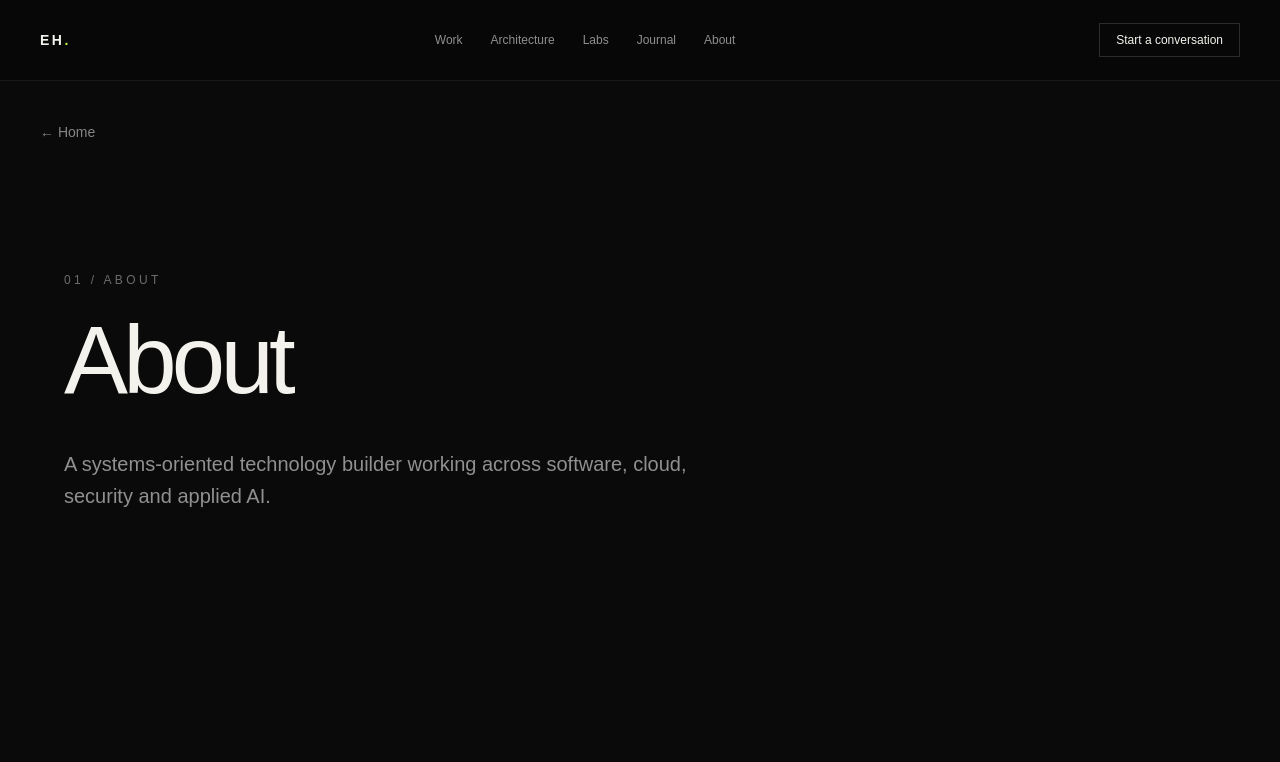
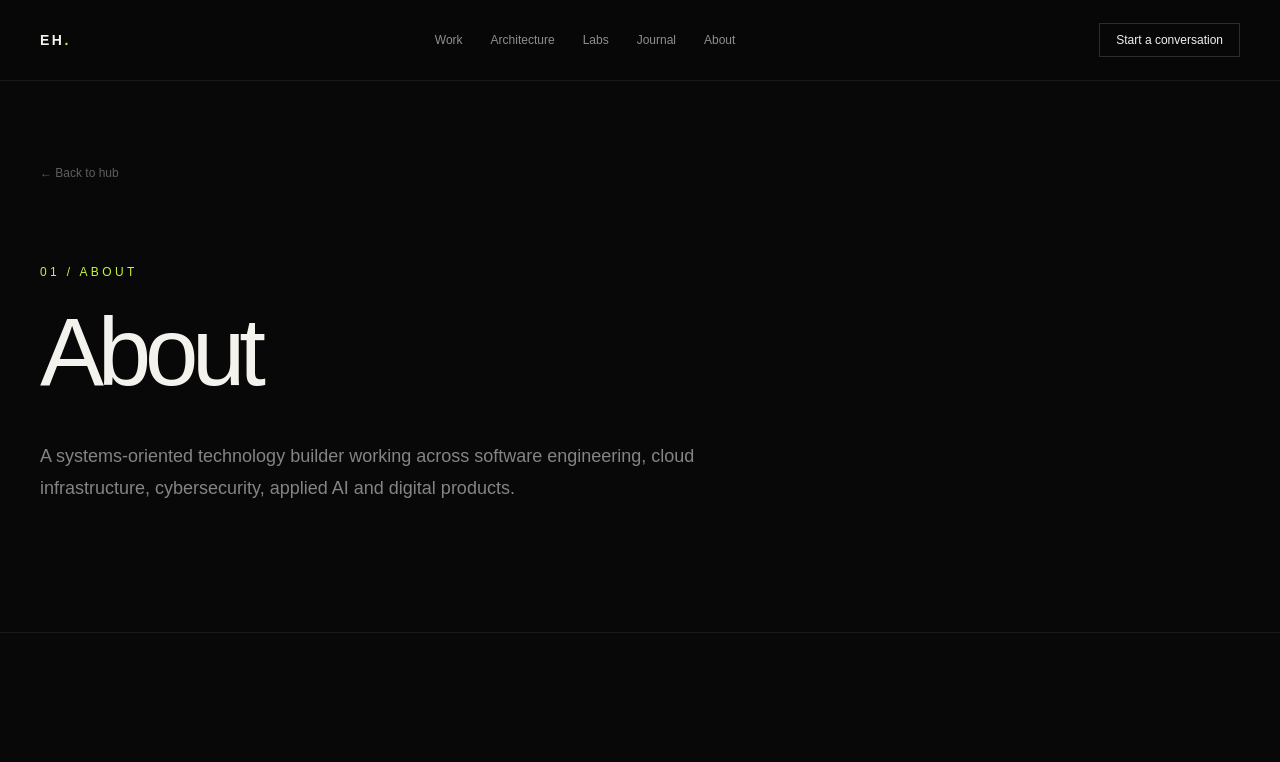
Before and after one commit to digitaleflex/eurinhash-portofolio, a Next.js app: page /about in a window 1280 px wide. Shown: the top 762 px of the page. Built offline with nearby package versions, Linux system fonts and the light colour scheme.

Commit message:
feat: build portfolio routes

```diff
--- a/app/about/page.tsx
+++ b/app/about/page.tsx
@@ -1,6 +1,2 @@
-export default function AboutPage() {
-  return <Page title="About" eyebrow="01 / About" intro="A systems-oriented technology builder working across software, cloud, security and applied AI." />;
-}
-function Page({title,eyebrow,intro}:{title:string;eyebrow:string;intro:string}) {
-  return <main className="min-h-screen bg-ink text-paper px-6 py-10 md:px-10"><a href="/" className="text-sm text-white/50">← Home</a><section className="mx-auto max-w-6xl py-32"><p className="text-xs uppercase tracking-[.28em] text-white/40">{eyebrow}</p><h1 className="mt-6 text-6xl tracking-[-.05em] md:text-8xl">{title}</h1><p className="mt-10 max-w-2xl text-xl leading-8 text-white/55">{intro}</p></section></main>;
-}
+import { PageHero } from "@/components/page-hero";
+export default function About(){return <main><PageHero eyebrow="01 / About" title="About" description="A systems-oriented technology builder working across software engineering, cloud infrastructure, cybersecurity, applied AI and digital products."/><section className="mx-auto grid max-w-7xl gap-12 px-6 py-24 md:grid-cols-3 md:px-10 md:py-32"><div className="text-xs uppercase tracking-[.25em] text-white/30">The approach</div><div className="md:col-span-2"><h2 className="text-3xl leading-tight tracking-[-.04em] md:text-5xl">Curiosity starts the work. Architecture makes it durable.</h2><p className="mt-8 max-w-2xl leading-8 text-white/50">The focus is not collecting technologies. It is understanding constraints, making systems legible and building solutions that can evolve.</p></div></section></main>}
```
